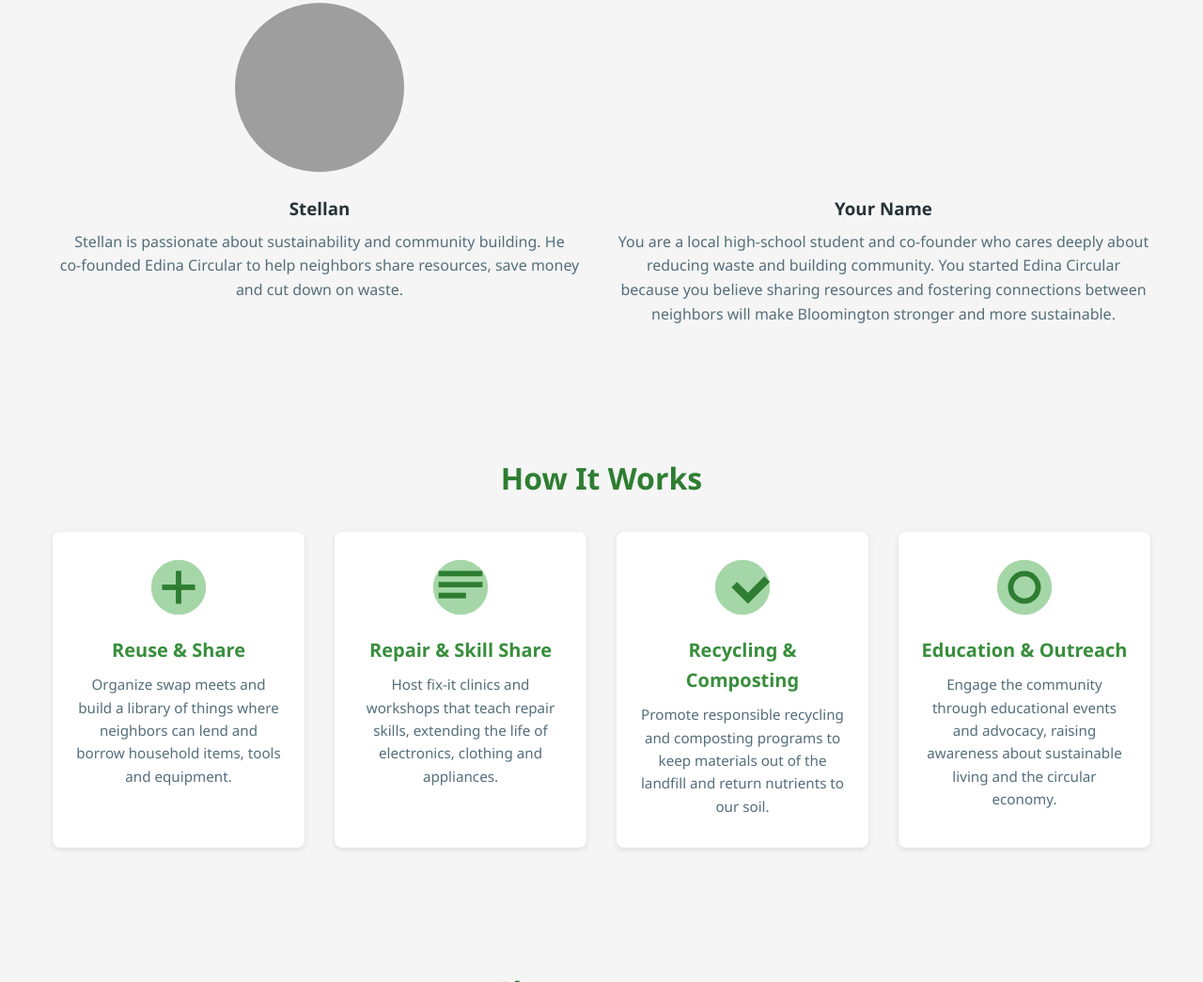
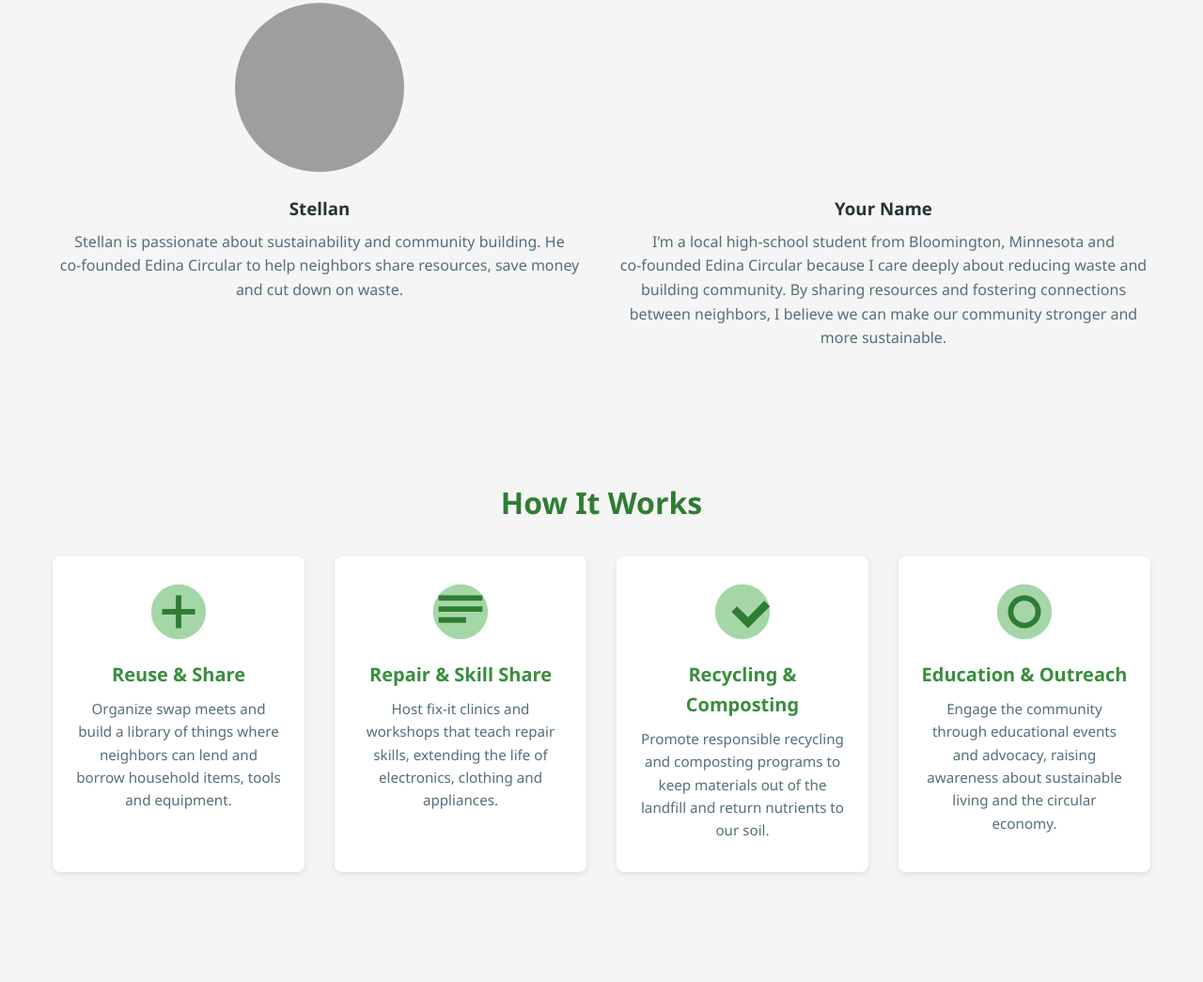
Before and after one commit to UneasyTag26-dot/edina-circular, a plain HTML site: page index.html in a window 1280 px wide. Shown: the part 1329-2374 px from the top of the page at 94% size. Drawn offline with Linux system fonts and the light colour scheme; no server answers; grey boxes are pictures that could not be loaded.

Commit message:
Update biography section to reflect user and improve about page

```diff
--- a/index.html
+++ b/index.html
@@ -90,11 +90,12 @@
                         resources, save money and cut down on waste.</p>
                     </div>
                     <div class="profile">
-                        <img src="your_photo.jpg" alt="Your portrait" class="profile-photo">
+                        <!-- User profile. Replace "Your Name" with your actual name once available -->
+                        <img src="your_photo.jpg" alt="Your portrait coming soon" class="profile-photo">
                         <h3>Your Name</h3>
-                        <p>You are a local high‑school student and co‑founder who cares deeply about reducing waste and building community.
-                        You started Edina Circular because you believe sharing resources and fostering connections between neighbors will make
-                        Bloomington stronger and more sustainable.</p>
+                        <p>I’m a local high‑school student from Bloomington, Minnesota and co‑founded Edina Circular because I care deeply about
+                        reducing waste and building community. By sharing resources and fostering connections between neighbors, I believe we can
+                        make our community stronger and more sustainable.</p>
                     </div>
                 </div>
             </div>
```
